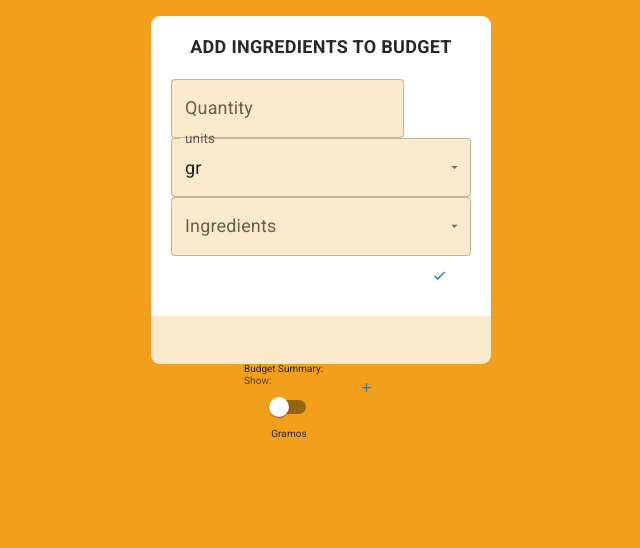
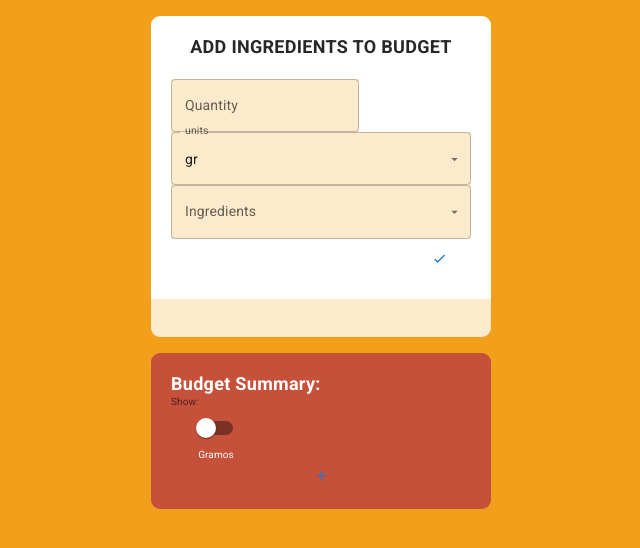
Before and after one commit to Piazzolla/calculadora-calorias, a Next.js app: page /tracker/add-budget in a window 1280 px wide. Shown: the top 548 px of the page, without its empty margins (319-959 px from the left). Built offline with nearby package versions, Linux system fonts and the light colour scheme.

Commit message:
centering my page elements

```diff
--- a/components/budget/BudgetSummary.tsx
+++ b/components/budget/BudgetSummary.tsx
@@ -7,6 +7,7 @@ import FormControl from '@mui/material/FormControl';
 import FormControlLabel from '@mui/material/FormControlLabel';
 import FormLabel from '@mui/material/FormLabel';
 import FormGroup from '@mui/material/FormGroup';
+import { Box } from '@mui/material';
 
 export const BudgetSummary = () => {
 
@@ -21,14 +22,15 @@ export const BudgetSummary = () => {
 
     return (
         <>
-            <div>Budget Summary:</div>
+            <Box className='summary-container'>
+                <h3>Budget Summary:</h3>
                 <FormControl component="fieldset">
                     <FormLabel component="legend">Show: </FormLabel>
                     <FormGroup aria-label="position" row>
                         <FormControlLabel
                             checked={showCalories}
-                        control={<Switch onChange={ (e) => handleSwitchChange(e) } color="primary" />}
-                        label={ showCalories? "Calorias" : "Gramos"}
+                            control={<Switch onChange={(e) => handleSwitchChange(e)} color="primary" />}
+                            label={showCalories ? "Calorias" : "Gramos"}
                             labelPlacement="bottom"
                         />
                     </FormGroup>
@@ -36,15 +38,17 @@ export const BudgetSummary = () => {
                 {
                     budget.length ?
                         (<>
-                        <h2>Total Carbs: {totalGrOfCarbs * (showCalories ? 4 : 1)} { showCalories? "Calorias" : "Gramos"}</h2>
-                        <h2>Total Fat: {totalGrOfFats * (showCalories ? 9 : 1)} { showCalories? "Calorias" : "Gramos"}</h2>
-                        <h2>Total Protein: {totalGrOfProtein * (showCalories ? 4 : 1)} { showCalories? "Calorias" : "Gramos"}</h2>
-                        <h2>Total Calories: { totalCalories }</h2>
+
+                            <h2>Total Carbs: {totalGrOfCarbs * (showCalories ? 4 : 1)} {showCalories ? "Calorias" : "Gramos"}</h2>
+                            <h2>Total Fat: {totalGrOfFats * (showCalories ? 9 : 1)} {showCalories ? "Calorias" : "Gramos"}</h2>
+                            <h2>Total Protein: {totalGrOfProtein * (showCalories ? 4 : 1)} {showCalories ? "Calorias" : "Gramos"}</h2>
+                            <h2>Total Calories: {totalCalories}</h2>
                         </>)
                         : null
 
                 }
                 <Button><AddIcon /></Button>
+            </Box>
         </>
     )
 }
--- a/layouts/BudgetEditLayout.tsx
+++ b/layouts/BudgetEditLayout.tsx
@@ -1,25 +1,32 @@
 import { Box } from '@mui/material'
-import { AddIngredients } from 'components/budget/AddIngredients';
-import { BudgetSummary } from 'components/budget/BudgetSummary';
 
 
 interface Props {
-    addIngredient:  React.ReactNode,
-    summary:        React.ReactNode
+    addIngredient: React.ReactNode,
+    summary: React.ReactNode
 }
 
-export const BudgetEditLayout = ({ addIngredient, summary }:Props) => {
+export const BudgetEditLayout = ({ addIngredient, summary }: Props) => {
     return (
         <Box
             className='budget-edit-layout'
             sx={{
-            display: 'flex',
-            flexDirection:'column',
-            alignItems: 'center',
-            justifyContent: 'center'
-        }}>
-            <Box>{addIngredient}</Box>
-            <Box>{summary}</Box>
+                display: 'flex',
+                maxWidth: '100%',
+            }}>
+            <Box className='budget-edit-container'
+             sx={{
+                maxWidth: '36rem',
+                display: 'flex',
+                flexDirection: 'column',
+                alignItems: 'stretch',
+                justifyContent: 'center',
+
+            }}
+            >
+                <Box>{addIngredient}</Box>
+                <Box>{summary}</Box>
+            </Box>
         </Box>
     )
 }
--- a/pages/_app.tsx
+++ b/pages/_app.tsx
@@ -1,4 +1,5 @@
 import '../styles/global.css';
+import '../styles/add-ingredient.css';
 import type { AppProps } from 'next/app';
 import { BudgetProvider } from 'context/budget';
 
--- /dev/null
+++ b/styles/add-ingredient.css
@@ -0,0 +1,80 @@
+.add-ingredient-view {
+    margin-top: 1.6em;
+    padding: 2em;
+    border-top-right-radius: 9px;
+    border-top-left-radius: 9px;
+    background-color: white;
+    display: flex;
+    flex-direction: column;
+    column-gap: 1.2rem;
+    max-width: 100%;
+}
+
+
+
+.add-ingredient-title {
+    margin-bottom: 1.2em;
+    text-transform: uppercase;
+    align-self: center;
+}
+
+.add-ingredient-form-field {
+    background-color: #fceacc;
+    padding: .8rem, 0;
+    margin-bottom: 1.6rem;
+}
+.add-ingredient-form-field label,
+.add-ingredient-form-field input {
+    font-size: 1.4rem;
+}
+h3 {
+    font-weight: 700;
+    line-height: 1.2;
+    font-size: 1.8rem;
+    letter-spacing: 0.3px;
+}
+
+.add-ingredient-submit-button {
+    margin-top: 0.8em;
+    height: 4rem;
+    width: 4rem;
+    display: flex;
+    justify-content: center;
+    align-items: center;
+    /* padding: 1rem; */
+    background-color: #db5a42;
+
+    color: white;
+    border-radius: 9px;
+}
+
+.add-ingredient-submit-button:hover
+{
+    /* background-color: black; */
+    background-color: #c5513b;
+}
+
+.add-ingredient-check-icon {
+    width: 3.2rem;
+    height: 3.2rem;
+}
+
+.add-ingredient-submit-box {
+    display: flex;
+    justify-content: flex-end;
+}
+
+
+.added-ingredient-list-box ul {
+    list-style: none;
+    font-size: 1.6em;
+    background-color: #fceacc;
+    padding: .8rem, 0;
+    padding: 1.2em 2em;
+    border-bottom-right-radius: 9px;
+    border-bottom-left-radius: 9px;
+    line-height: 1.4;
+}
+.added-ingredient-list-item{
+    text-transform: capitalize;
+}
--- a/styles/global.css
+++ b/styles/global.css
@@ -64,6 +64,9 @@ Medium:
     line-height: 1;
     font-weight: 400;
     color: #272727;
+
+    display: flex;
+    justify-content: stretch;
   }
 
   html {
@@ -72,84 +75,27 @@ Medium:
     /* Percentage of user's browser font-size setting */
     font-size: 62.5%;
     background-color: #f29f1b;
+
+
 }
 
-  .add-ingredient-view {
+
+
+.summary-container {
     margin-top: 1.6em;
-    padding: 2em;
-    border-top-right-radius: 9px;
-    border-top-left-radius: 9px;
-    background-color: white;
+    background-color: #c5513b;
+    padding: 2rem;
+    color: white;
+    border-radius: 9px;
     display: flex;
     flex-direction: column;
     column-gap: 1.2rem;
 }
 
-
-
-.add-ingredient-title {
-    margin-bottom: 1.2em;
-    text-transform: uppercase;
-    align-self: center;
+#__next {
+    display: flex;
+    justify-self: stretch;
+    align-self: stretch;
+    width: 100%;
+    justify-content: center;
 }
-
-.add-ingredient-form-field {
-    background-color: #fceacc;
-    padding: .8rem, 0;
-    margin-bottom: 1.6rem;
-}
-.add-ingredient-form-field label,
-.add-ingredient-form-field input {
-    font-size: 1.8rem;
-}
-h3 {
-    font-weight: 700;
-    line-height: 1.2;
-    font-size: 1.8rem;
-    letter-spacing: 0.3px;
-}
-
-.add-ingredient-submit-button {
-    margin-top: 0.8em;
-    height: 4rem;
-    width: 4rem;
-    display: flex;
-    justify-content: center;
-    align-items: center;
-    /* padding: 1rem; */
-    background-color: #db5a42;
-
-    color: white;
-    border-radius: 9px;
-}
-
-.add-ingredient-submit-button:hover
-{
-    /* background-color: black; */
-    background-color: #c5513b;
-}
-
-.add-ingredient-check-icon {
-    width: 3.2rem;
-    height: 3.2rem;
-}
-
-.add-ingredient-submit-box {
-    display: flex;
-    justify-content: flex-end;
-}
-
-
-.added-ingredient-list-box ul {
-    list-style: none;
-    font-size: 2em;
-    background-color: #fceacc;
-    padding: .8rem, 0;
-    padding: 1.2em 2em;
-    border-bottom-right-radius: 9px;
-    border-bottom-left-radius: 9px;
-    line-height: 1.4;
-}
-.added-ingredient-list-item{
-    text-transform: capitalize;
-}
```
Lines whose indentation alone changed are shown as unchanged.
